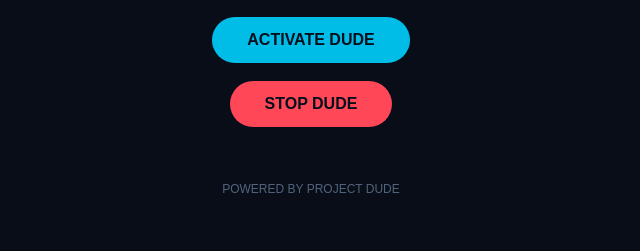
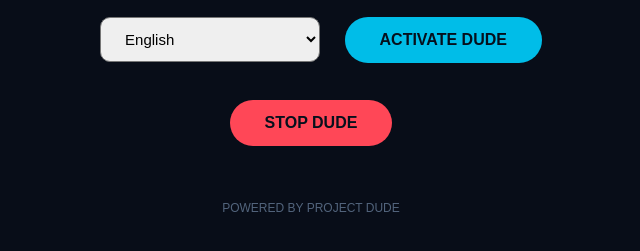
Before and after one commit to bharatbandaru-45/dude, a browser extension: page index.html in a window 1280 px wide. Shown: the part 463-714 px from the top of the page, without its empty margins (329-969 px from the left). Drawn offline with Linux system fonts and the light colour scheme.

Commit message:
Update index.html

```diff
--- a/index.html
+++ b/index.html
@@ -86,6 +86,17 @@ footer {
   <div class="mic">🎙️</div>
 
   <p class="status" id="status">SYSTEM STANDBY</p>
+  <select id="languageSelect"
+  style="padding:12px 20px;
+  border-radius:10px;
+  margin:20px;
+  font-size:15px;">
+
+  <option value="en-IN">English</option>
+  <option value="te-IN">తెలుగు</option>
+  <option value="tanglish">Telugu (English Letters)</option>
+
+</select>
 
   <button onclick="startDude()">ACTIVATE DUDE</button>
   <br><br>
```
